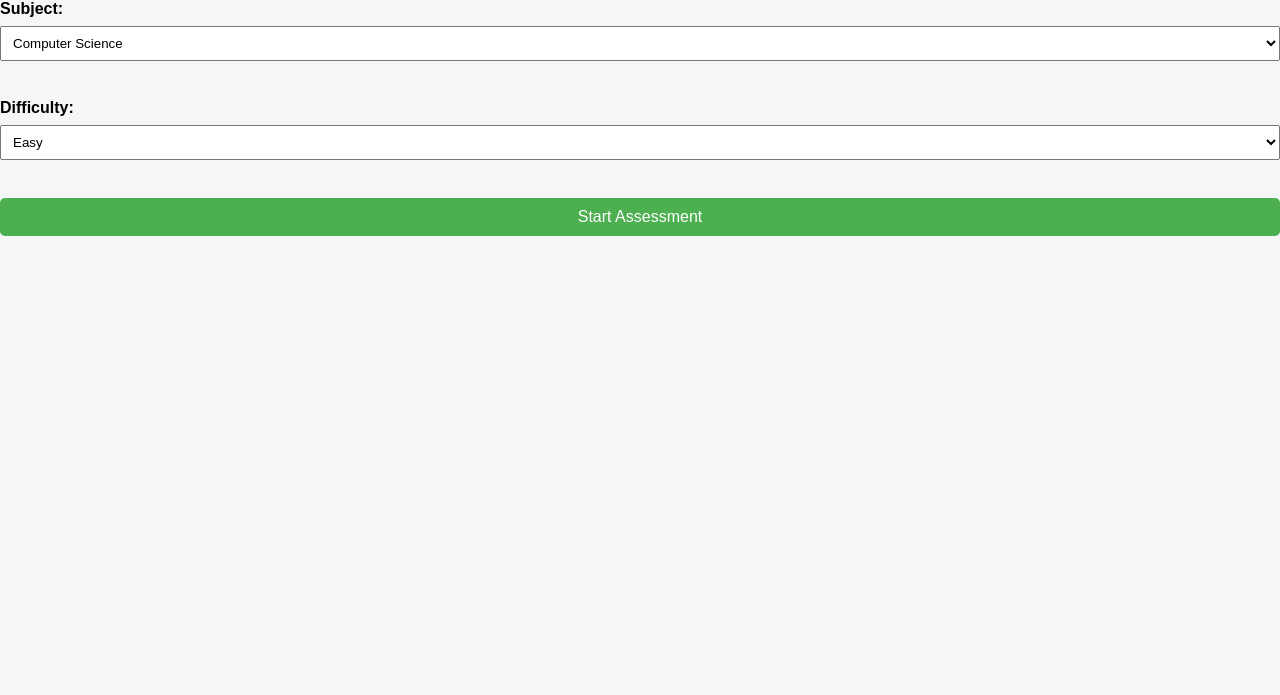
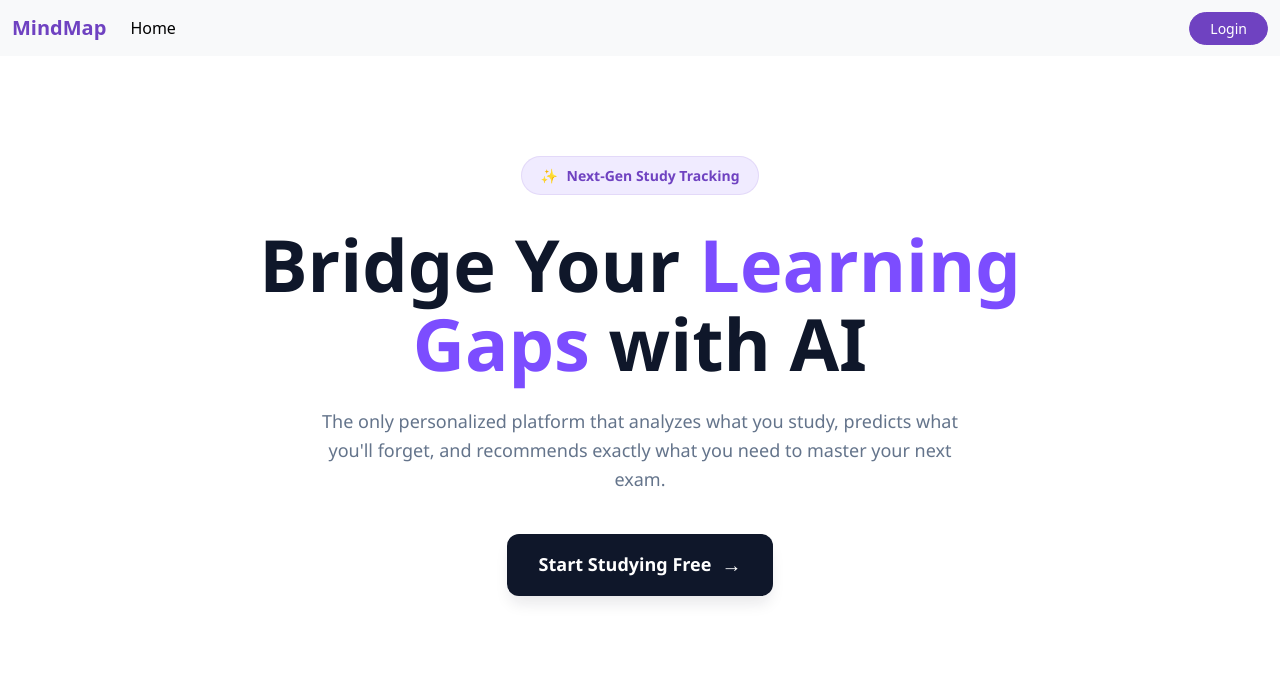
Before and after one commit to AkshitaAg25/Personalized-Learning-Platform, a Flask app: page / in a window 1280 px wide. Shown: the top 695 px of the page. Run offline with Flask 3, Linux system fonts and the light colour scheme.

Commit message:
enhanced frontend

```diff
--- a/app.py
+++ b/app.py
@@ -7,6 +7,10 @@ app = Flask(__name__)
 @app.route("/")
 def index():
     return render_template("index.html")
+
+@app.route("/trialform")
+def form():
+    return render_template("trialform.html")
 
 @app.route("/quiz")
 def quiz():
--- /dev/null
+++ b/templates/base.html
@@ -0,0 +1,33 @@
+<!doctype html>
+<html lang="en">
+  <head>
+    <meta charset="utf-8">
+    <meta name="viewport" content="width=device-width, initial-scale=1">
+    <title>Bootstrap demo</title>
+    <link href="https://cdn.jsdelivr.net/npm/bootstrap@5.3.8/dist/css/bootstrap.min.css" rel="stylesheet" integrity="sha384-sRIl4kxILFvY47J16cr9ZwB07vP4J8+LH7qKQnuqkuIAvNWLzeN8tE5YBujZqJLB" crossorigin="anonymous">
+  </head>
+  <body>
+
+    <!-- /*navbar bootstrap*/ -->
+    <nav class="navbar navbar-expand-lg bg-body-tertiary">
+  <div class="container-fluid">
+    <a class="navbar-brand" href="/"style="font-weight: bold; color: #6f42c1;">MindMap</a>
+    <button class="navbar-toggler" type="button" data-bs-toggle="collapse" data-bs-target="#navbarSupportedContent" aria-controls="navbarSupportedContent" aria-expanded="false" aria-label="Toggle navigation">
+      <span class="navbar-toggler-icon"></span>
+    </button>
+    <div class="collapse navbar-collapse" id="navbarSupportedContent">
+      <ul class="navbar-nav me-auto mb-2 mb-lg-0">
+        <li class="nav-item">
+          <a class="nav-link active" aria-current="page" href="/">Home</a>
+        </li>
+      </ul>
+      <a href="/login" class="btn btn-dark btn-sm" role="button" style="background-color: #6f42c1; border-color: #6f42c1; border-radius: 50px; padding: 5px 20px; color: white;">Login</a>
+    </div>
+  </div>
+</nav>
+    {% block body %}
+
+    {% endblock body %}
+    <script src="https://cdn.jsdelivr.net/npm/bootstrap@5.3.8/dist/js/bootstrap.bundle.min.js" integrity="sha384-FKyoEForCGlyvwx9Hj09JcYn3nv7wiPVlz7YYwJrWVcXK/BmnVDxM+D2scQbITxI" crossorigin="anonymous"></script>
+  </body>
+</html>
--- a/templates/index.html
+++ b/templates/index.html
@@ -1,3 +1,4 @@
+{% extends 'base.html' %}
 <!DOCTYPE html>
 <html lang="en">
 <head>
@@ -6,45 +7,29 @@
     <title>Index</title>
     <link rel = "stylesheet" href = "static/style.css">
 </head>
+
+{% block body %}
 <body>
-    <form action="/quiz" method="GET">
+    <div style="display: flex; flex-direction: column; align-items: center; justify-content: center; text-align: center; padding: 100px 20px; font-family: 'Segoe UI', Roboto, Helvetica, Arial, sans-serif; background-color: #ffffff;">
 
-    <label>Subject:</label>
-    <select name="subject" required>
-        <option value="Computer Science" data-category="18">Computer Science</option>
-        <option value="Mathematics" data-category="19">Mathematics</option>
-        <option value="Science" data-category="17">Science</option>
-        <option value="History" data-category="23">History</option>
-    </select>
+    <div style="background-color: #f0ebff; color: #6f42c1; padding: 8px 18px; border-radius: 50px; font-size: 14px; font-weight: 600; margin-bottom: 30px; display: inline-block; border: 1px solid rgba(111, 66, 193, 0.1);">
+        <span style="margin-right: 5px;">✨</span> Next-Gen Study Tracking
+    </div>
 
-    <input type="hidden" name="category" id="category">
+    <h1 style="font-size: clamp(32px, 8vw, 72px); font-weight: 800; color: #0f172a; line-height: 1.1; margin: 0 0 24px 0; max-width: 900px;">
+        Bridge Your <span style="color: #7c4dff;">Learning Gaps</span> with AI
+    </h1>
 
-    <br><br>
+    <p style="font-size: 18px; color: #64748b; line-height: 1.6; margin-bottom: 40px; max-width: 650px;">
+        The only personalized platform that analyzes what you study, predicts what you'll forget, and recommends exactly what you need to master your next exam.
+    </p>
 
-    <label>Difficulty:</label>
-    <select name="difficulty" required>
-        <option value="easy">Easy</option>
-        <option value="medium">Medium</option>
-        <option value="hard">Hard</option>
-    </select>
+    <a href="/trialform" style="background-color: #0f172a; color: white; text-decoration: none; padding: 16px 32px; border-radius: 12px; font-weight: 600; font-size: 18px; display: inline-flex; align-items: center; transition: background 0.2s; box-shadow: 0 10px 15px -3px rgba(15, 23, 42, 0.1);">
+        Start Studying Free
+        <span style="margin-left: 10px; font-size: 20px;">→</span>
+    </a>
 
-    <br><br>
-
-    <button type="submit">Start Assessment</button>
-</form>
-
-<script>
-    const subjectSelect = document.querySelector("select[name='subject']");
-    const categoryInput = document.getElementById("category");
-
-    function updateCategory() {
-        const selectedOption = subjectSelect.options[subjectSelect.selectedIndex];
-        categoryInput.value = selectedOption.getAttribute("data-category");
-    }
-
-    subjectSelect.addEventListener("change", updateCategory);
-    updateCategory();
-</script>
-
+</div>
 </body>
+{% endblock body %}
 </html>
```
Also changed, not shown: templates/trialform.html (added, +91 -0 lines), database.db, 1 other file.
